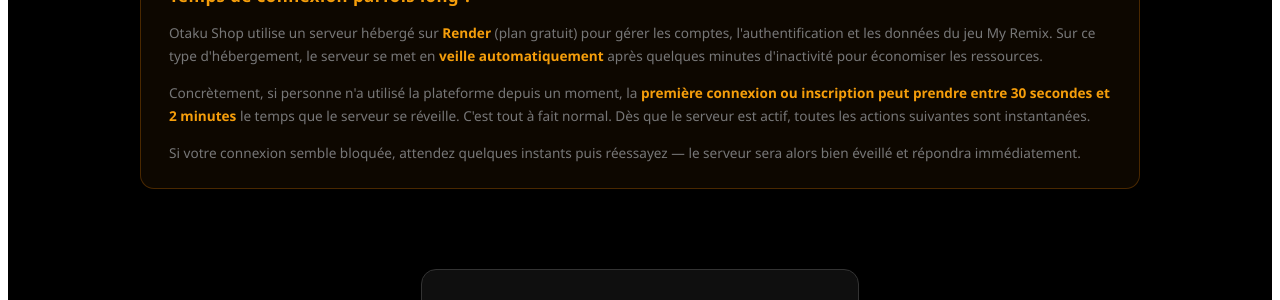
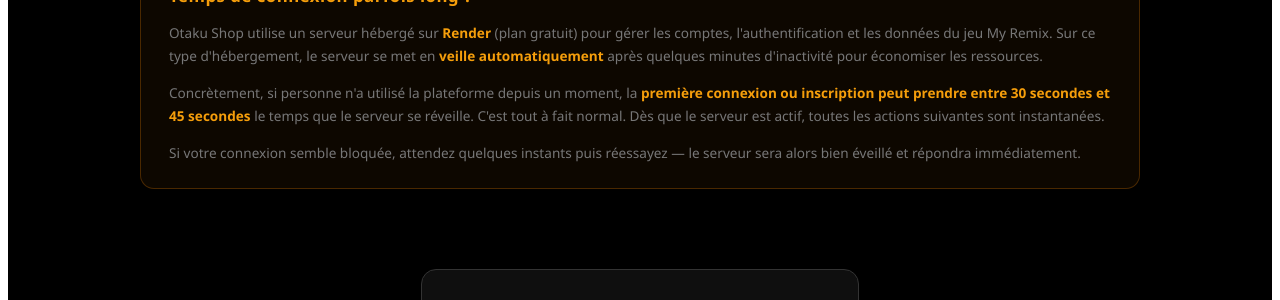
Before and after one commit to samirkema/otakusshopandswap, a Jekyll site: the page built from aide.html, in a window 1280 px wide and 900 px high, scrolled down 2179 px. Shown: the part 375-675 px from the top of the window. Built offline with Jekyll 4.4.1, drawn with Linux system fonts in a browser that asks for light colours.

Commit message:
bannière acceuil

```diff
--- a/aide.html
+++ b/aide.html
@@ -93,7 +93,7 @@ permalink: /aide.html
             <div class="render-warning-icon">⏳</div>
             <h3>Temps de connexion parfois long ?</h3>
             <p>Otaku Shop utilise un serveur hébergé sur <strong>Render</strong> (plan gratuit) pour gérer les comptes, l'authentification et les données du jeu My Remix. Sur ce type d'hébergement, le serveur se met en <strong>veille automatiquement</strong> après quelques minutes d'inactivité pour économiser les ressources.</p>
-            <p>Concrètement, si personne n'a utilisé la plateforme depuis un moment, la <strong>première connexion ou inscription peut prendre entre 30 secondes et 2 minutes</strong> le temps que le serveur se réveille. C'est tout à fait normal. Dès que le serveur est actif, toutes les actions suivantes sont instantanées.</p>
+            <p>Concrètement, si personne n'a utilisé la plateforme depuis un moment, la <strong>première connexion ou inscription peut prendre entre 30 secondes et 45 secondes</strong> le temps que le serveur se réveille. C'est tout à fait normal. Dès que le serveur est actif, toutes les actions suivantes sont instantanées.</p>
             <p>Si votre connexion semble bloquée, attendez quelques instants puis réessayez — le serveur sera alors bien éveillé et répondra immédiatement.</p>
         </div>
 
```
